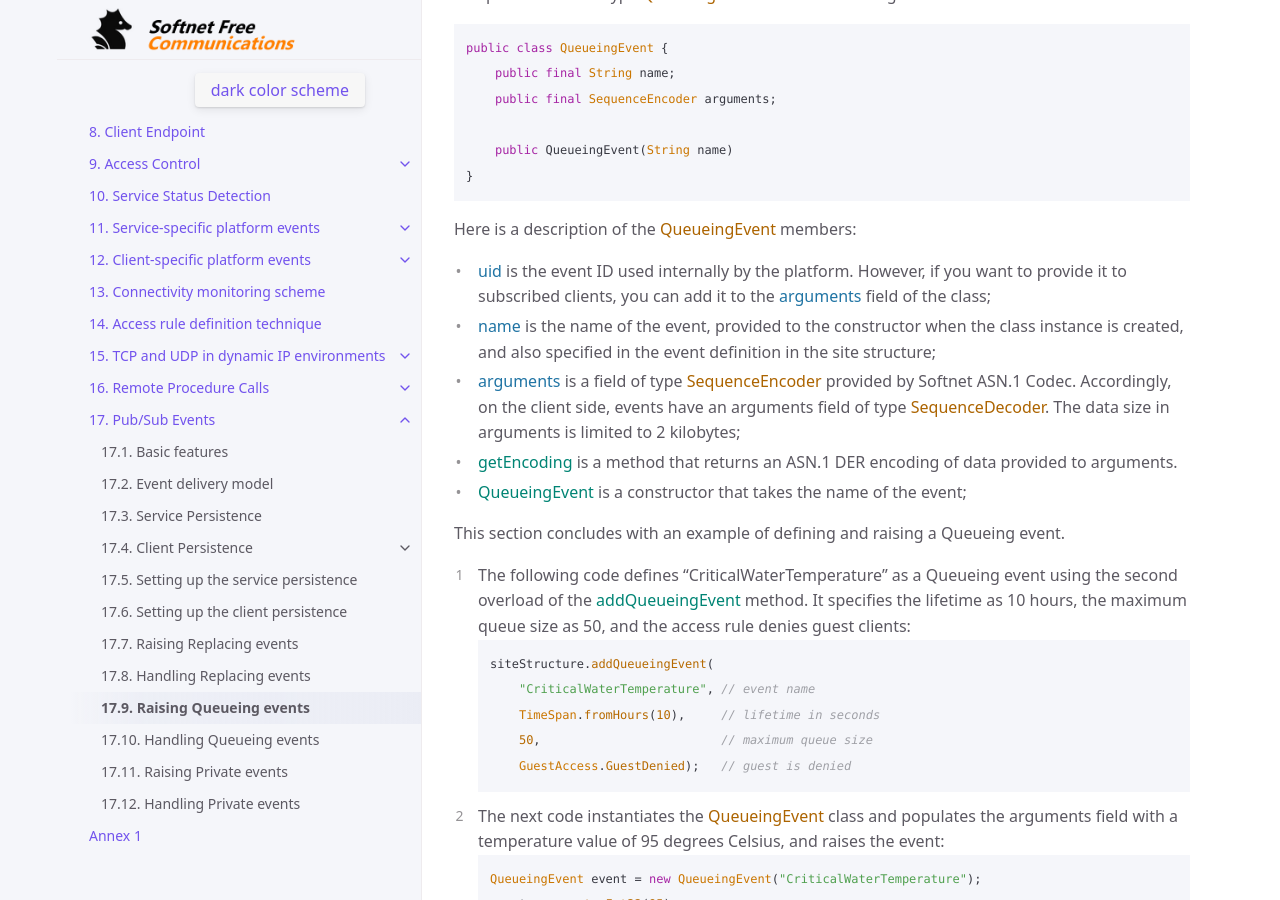
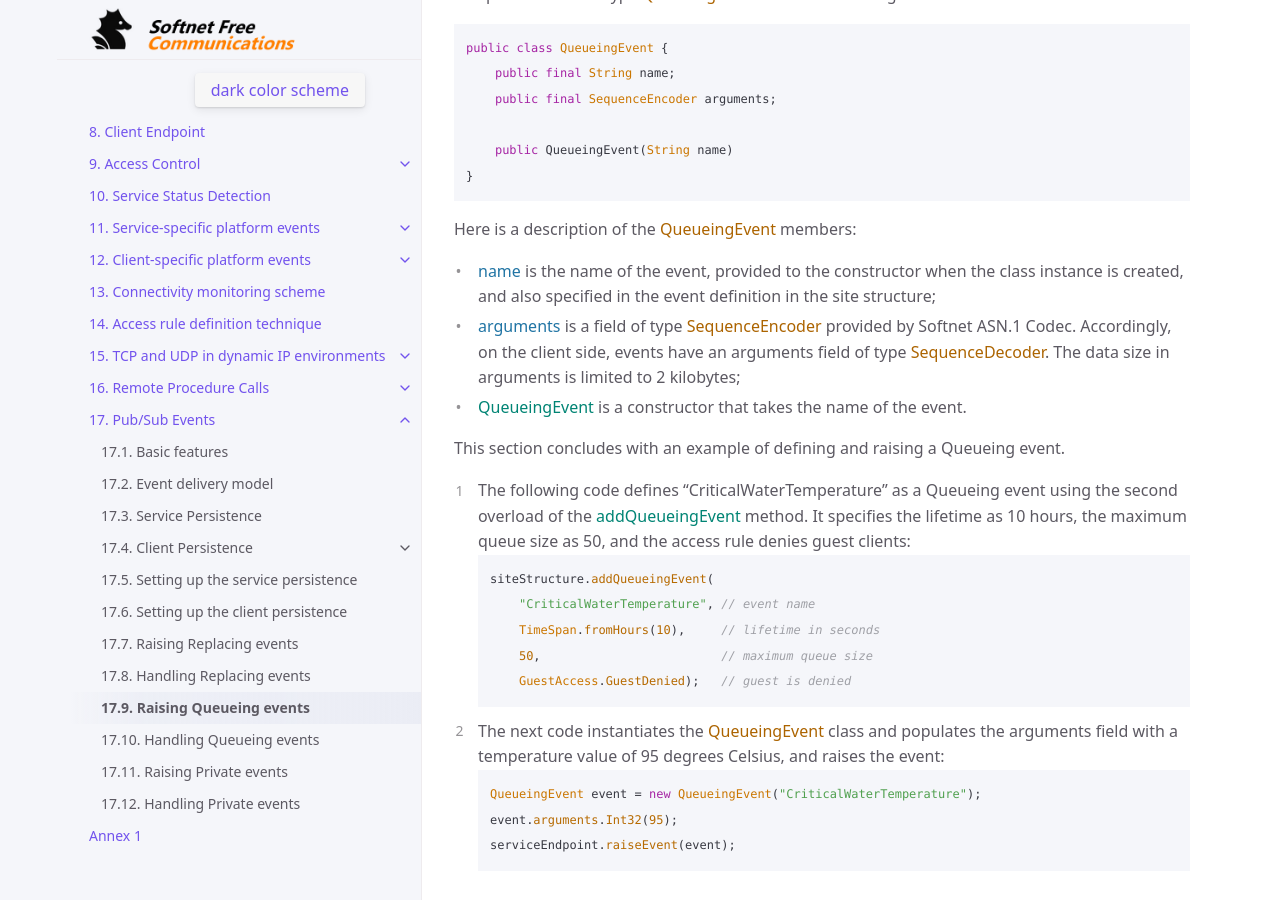
Before and after one commit to Softnet-Free/softnet-java, a Jekyll site: the page built from docs/pub-sub-events/raising-queueing-events.md, in a window 1280 px wide and 900 px high, scrolled down 829 px. Built offline with Jekyll 4.4.1, drawn with Linux system fonts in a browser that asks for light colours.

Commit message:
text update

````diff
--- a/docs/pub-sub-events/raising-queueing-events.md
+++ b/docs/pub-sub-events/raising-queueing-events.md
@@ -33,11 +33,9 @@ public class QueueingEvent {
 }
 ```
 Here is a description of the <span class="datatype">QueueingEvent</span> members:
-*	<span class="field">uid</span> is the event ID used internally by the platform. However, if you want to provide it to subscribed clients, you can add it to the <span class="field">arguments</span> field of the class;
 *	<span class="field">name</span> is the name of the event, provided to the constructor when the class instance is created, and also specified in the event definition in the site structure;
 *	<span class="field">arguments</span> is a field of type <span class="datatype">SequenceEncoder</span> provided by Softnet ASN.1 Codec. Accordingly, on the client side, events have an arguments field of type <span class="datatype">SequenceDecoder</span>. The data size in arguments is limited to 2 kilobytes;
-*	<span class="method">getEncoding</span> is a method that returns an ASN.1 DER encoding of data provided to arguments.
-*	<span class="method">QueueingEvent</span> is a constructor that takes the name of the event;
+*	<span class="method">QueueingEvent</span> is a constructor that takes the name of the event.
 
 This section concludes with an example of defining and raising a Queueing event.
 1.	The following code defines "CriticalWaterTemperature" as a Queueing event using the second overload of the <span class="method">addQueueingEvent</span> method. It specifies the lifetime as 10 hours, the maximum queue size as 50, and the access rule denies guest clients:
````
Also changed, not shown: docs/pub-sub-events/raising-private-events.md (+1 -3 lines), docs/pub-sub-events/raising-replacing-events.md (+1 -3 lines).
